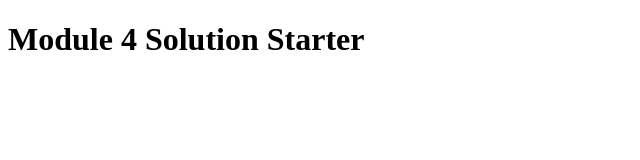
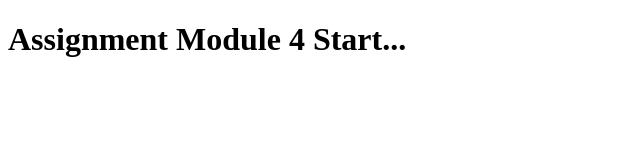
Before and after one commit to achal6076/courseraM4, a plain HTML site: page index.html in a window 1280 px wide. Shown: the whole page, without its empty margins (0-640 px from the left). Drawn offline with Linux system fonts and the light colour scheme.

Commit message:
Update index.html

```diff
--- a/index.html
+++ b/index.html
@@ -2,7 +2,7 @@
 <html>
 <head>
   <meta charset="utf-8">
-  <title>Module 4 Solution Starter</title>
+  <title>Assignment Module 4 </title>
   <script>
     var names = []; // DO NOT REMOVE
   </script>
@@ -11,6 +11,6 @@
   <script src="script.js"></script>
 </head>
 <body>
-  <h1>Module 4 Solution Starter</h1>
+  <h1>Assignment Module 4 Start...</h1>
 </body>
 </html>
```
